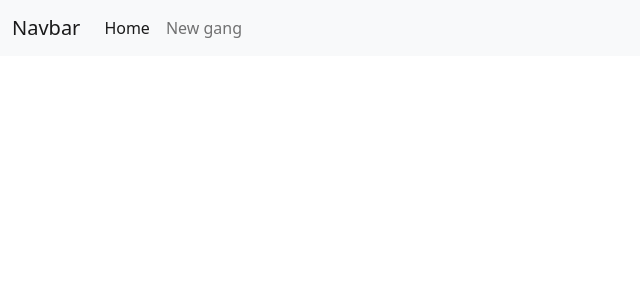
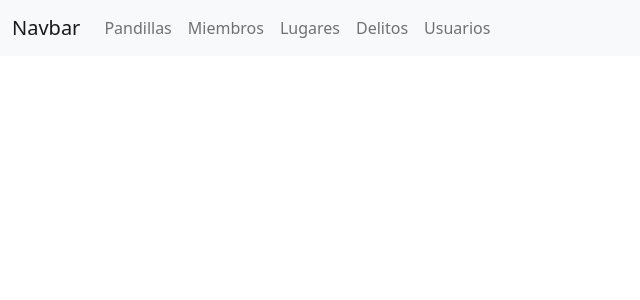
Before and after one commit to aaroncarrizal/pandillas, a Vue app in the folder frontend/: page /member in a window 1280 px wide. Shown: the top 300 px of the page, without its empty margins (0-640 px from the left). Built offline with nearby package versions, Linux system fonts and the light colour scheme.

Commit message:
added new routes

```diff
--- a/frontend/src/components/Navbar.vue
+++ b/frontend/src/components/Navbar.vue
@@ -1,7 +1,7 @@
 <template>
     <nav class="navbar navbar-expand-lg bg-light mb-3">
         <div class="container-fluid">
-            <a class="navbar-brand" href="/">Navbar</a>
+            <a class="navbar-brand" href="/home">Navbar</a>
             <button
                 class="navbar-toggler"
                 type="button"
@@ -15,10 +15,19 @@
             <div class="collapse navbar-collapse" id="navbarTogglerDemo02">
                 <ul class="navbar-nav me-auto mb-2 mb-lg-0">
                     <li class="nav-item">
-                        <a class="nav-link active" aria-current="page" href="/">Home</a>
+                        <a class="nav-link" href="/gangs">Pandillas</a>
                     </li>
                     <li class="nav-item">
-                        <a class="nav-link" href="/gangs/new">New gang</a>
+                        <a class="nav-link" href="/members">Miembros</a>
+                    </li>
+                    <li class="nav-item">
+                        <a class="nav-link" href="/places">Lugares</a>
+                    </li>
+                    <li class="nav-item">
+                        <a class="nav-link" href="/crimes">Delitos</a>
+                    </li>
+                    <li class="nav-item">
+                        <a class="nav-link" href="/users">Usuarios</a>
                     </li>
                 </ul>
             </div>
--- a/frontend/src/router/index.ts
+++ b/frontend/src/router/index.ts
@@ -2,7 +2,11 @@ import { RouteRecordRaw, createRouter, createWebHistory } from "vue-router"
 const routes: RouteRecordRaw[] = [
     {
         path: '/',
-        alias: '/gangs',
+        name: 'login',
+        component: () => import('@/components/LoginPage.vue')
+    },
+    {
+        path: '/gangs',
         name: 'gangs',
         component: () => import('@/components/GangList.vue')
     },
@@ -12,10 +16,10 @@ const routes: RouteRecordRaw[] = [
         component: () => import('@/components/GangForm.vue')
     },
     {
-        path: '/songs/:id',
-        name: 'songs-details',
-        component: () => import('@/components/SongDetails.vue')
-    }
+        path: '/gangs/:id',
+        name: 'gang-details',
+        component: () => import('@/components/GangForm.vue')
+    },
 ]
 
 const router = createRouter({
```
